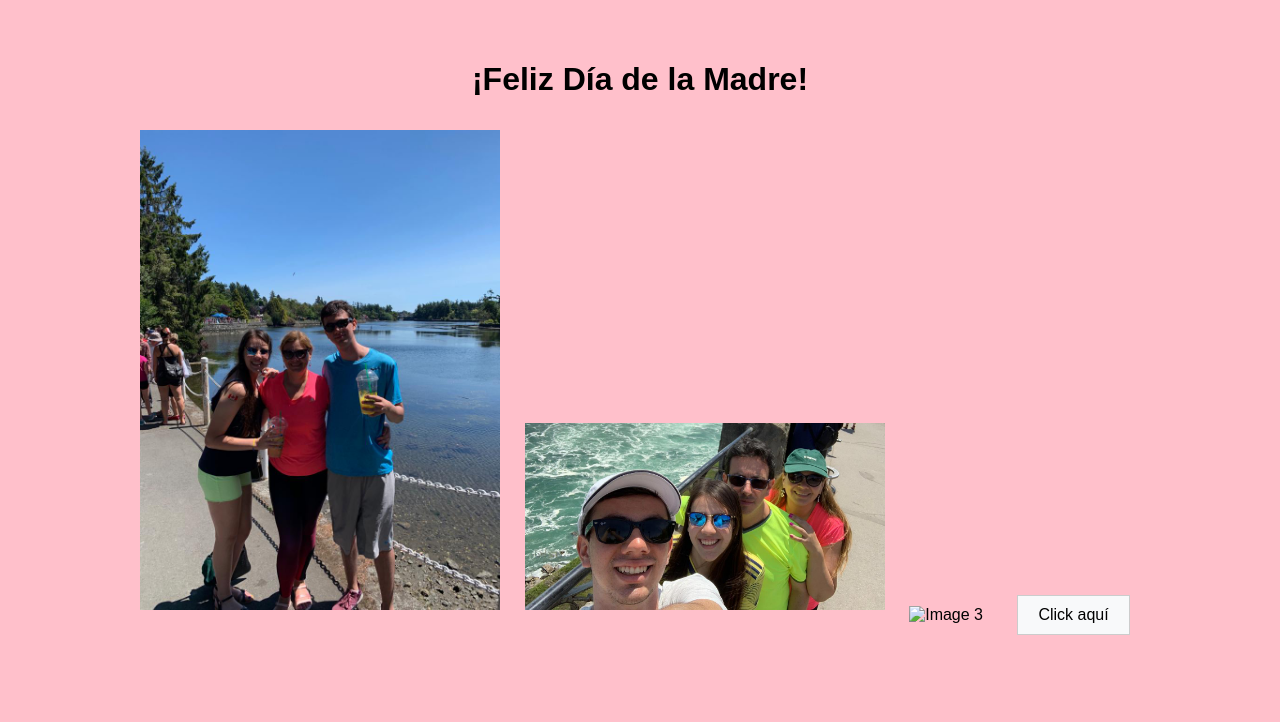
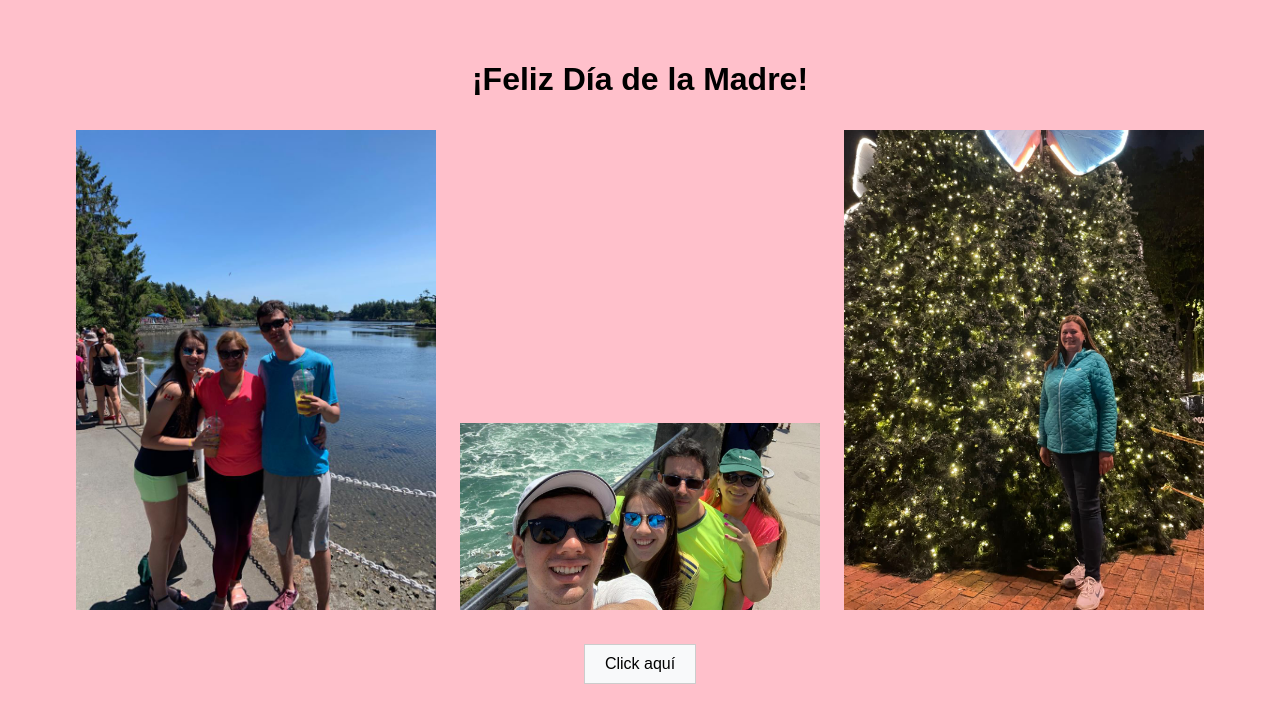
Before and after one commit to alejoricoe/madre, a plain HTML site: page index.html in a window 1280 px wide. Drawn offline with Linux system fonts and the light colour scheme.

Commit message:
Update index.html

```diff
--- a/index.html
+++ b/index.html
@@ -39,7 +39,7 @@
         <h1>¡Feliz Día de la Madre!</h1>
         <img src="https://github.com/alejoricoe/madre/blob/main/image1.jpeg" alt="Image 1">
         <img src="https://github.com/alejoricoe/madre/blob/main/image2.jpeg" alt="Image 2">
-        <img src="image3.png" alt="Image 3">
+        <img src="https://github.com/alejoricoe/madre/blob/main/image3.jpg" alt="Image 3">
         <button onclick="showPage('secondPage')">Click aquí</button>
     </div>
     <div id="secondPage" class="page">
```
